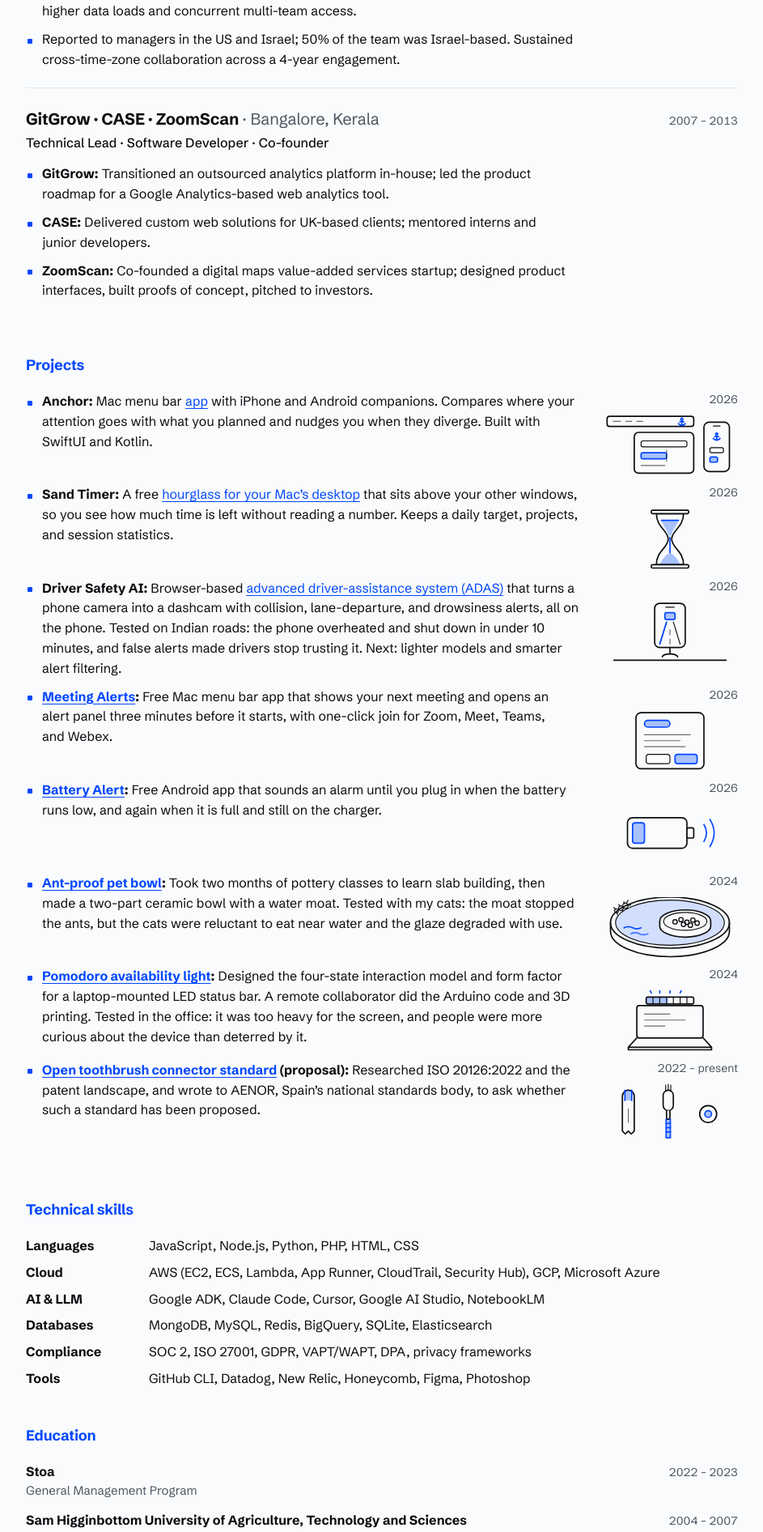
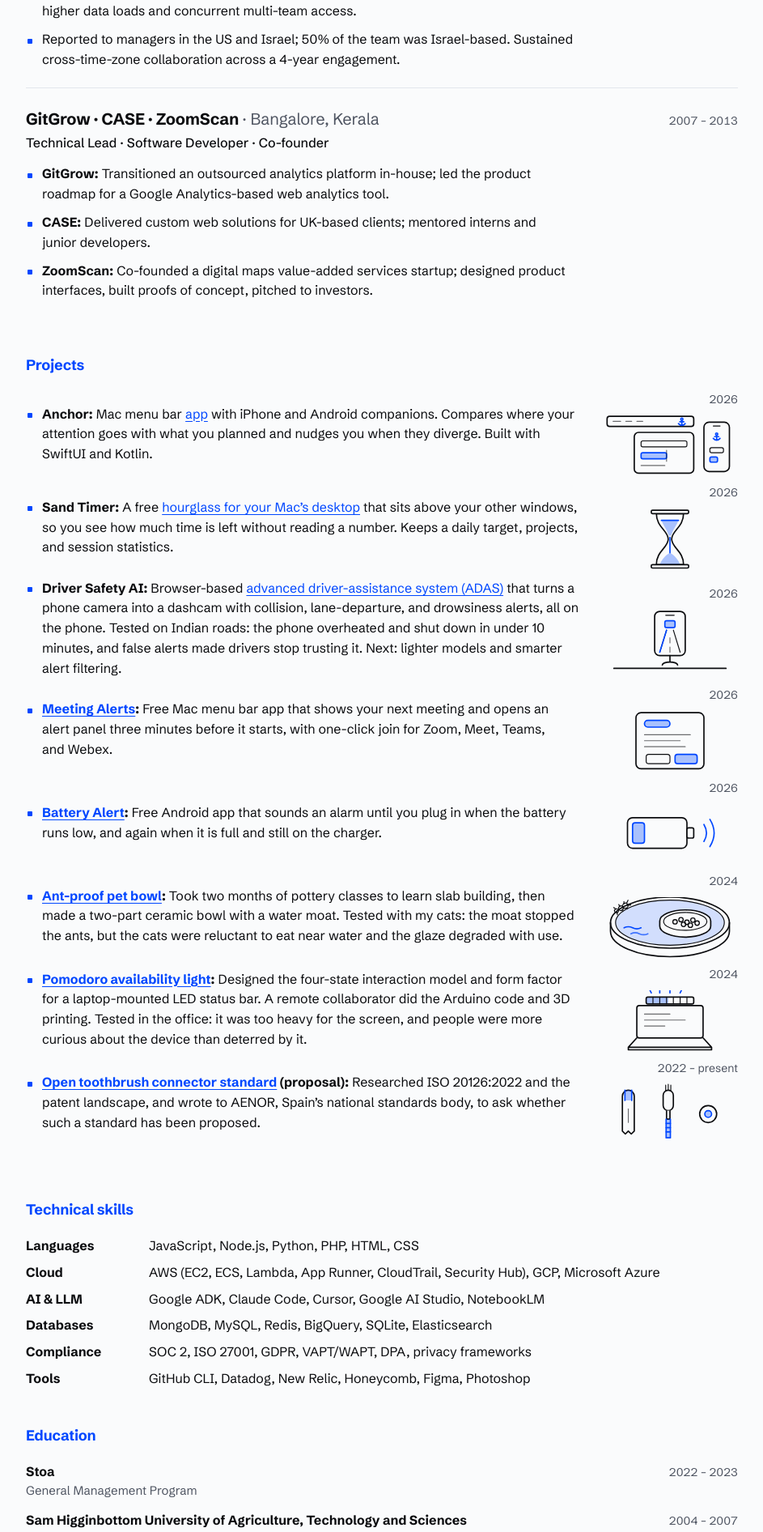
Before and after one commit to and/and.github.io, a Jekyll site: the page resume/index.html, which Jekyll copies as it is, in a window 1280 px wide. Shown: the part 2002-3894 px from the top of the page at 81% size, without its empty margins (168-1111 px from the left). Built offline with Jekyll 4.4.1, drawn with Linux system fonts in a browser that asks for light colours.

Commit message:
Resume: centre each project's year and drawing against its text
Co-Authored-By: Claude Sonnet 5.5 <noreply@anthropic.com>
Claude-Session: https://claude.ai/code/session_01MuwebNEXBFxCrvNjpbsvNM

```diff
--- a/resume/index.html
+++ b/resume/index.html
@@ -95,7 +95,7 @@ a:hover { text-decoration-thickness: 2px; }
 .pts li { position: relative; padding-left: 20px; max-width: 70ch; text-wrap: pretty; }
 .pts li::before { content: ""; position: absolute; left: 2px; top: 0.72em; width: 6px; height: 6px; background: var(--accent); border-radius: 1px; }
 .pts b { font-weight: 650; }
-.pts li.dated { display: grid; grid-template-columns: minmax(0, 1fr) 10.5rem; gap: 6px 28px; align-items: start; max-width: none; }
+.pts li.dated { display: grid; grid-template-columns: minmax(0, 1fr) 10.5rem; gap: 6px 28px; align-items: center; max-width: none; }
 .side { display: flex; flex-direction: column; align-items: flex-end; gap: 8px; }
 .art { margin: 0; width: 10.5rem; }
 .art svg { display: block; width: 100%; height: auto; color: var(--text); }
@@ -107,6 +107,10 @@ a:hover { text-decoration-thickness: 2px; }
 .tint-strong { fill: var(--accent); fill-opacity: .32; stroke: none; }
 .body { fill: var(--bg); stroke: currentColor; stroke-width: 1.6; stroke-linejoin: round; }
 .pts .pt { min-width: 0; max-width: 70ch; text-wrap: pretty; }
+.pts li.dated { padding-left: 0; }
+.pts li.dated::before { display: none; }
+.pts li.dated .pt { position: relative; padding-left: 20px; }
+.pts li.dated .pt::before { content: ""; position: absolute; left: 2px; top: 0.72em; width: 6px; height: 6px; background: var(--accent); border-radius: 1px; }
 
 .skills { margin: 0; display: grid; gap: 8px; }
 .skills > div { display: grid; grid-template-columns: 8.5rem minmax(0, 1fr); gap: 4px 16px; }
@@ -123,7 +127,8 @@ a:hover { text-decoration-thickness: 2px; }
 @media (max-width: 560px) {
   body { padding-block: 32px 56px; }
   .job-h, .edu > div { grid-template-columns: minmax(0, 1fr); }
-  .pts li.dated { grid-template-columns: minmax(0, 1fr); gap: 6px; }
+  .pts li.dated { grid-template-columns: minmax(0, 1fr); gap: 6px; align-items: start; }
+  .pts li.dated .side { padding-left: 20px; }
   .side { flex-direction: row; align-items: flex-end; justify-content: space-between; gap: 16px; }
   .art { width: 8.5rem; }
   .dates { white-space: normal; }
```
